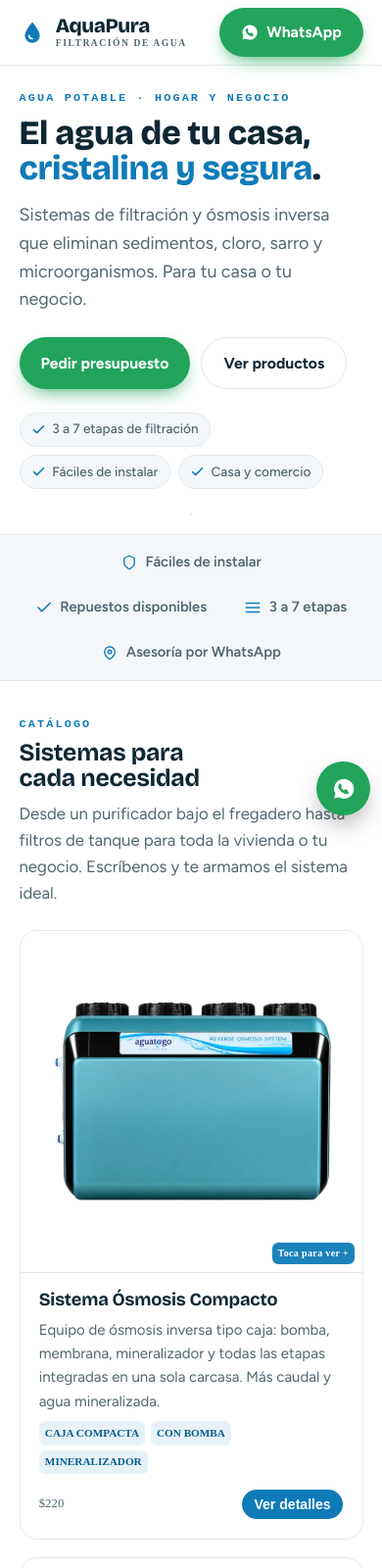
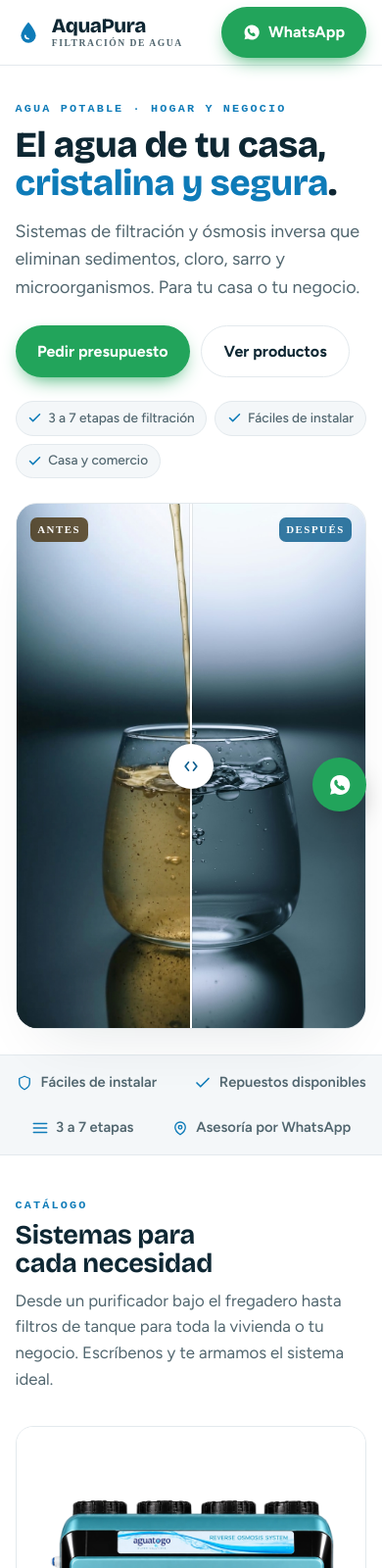
Before and after one commit to francobrito2010-png/aguapura, a plain HTML site: page index.html in a window 390 px wide. Shown: the top 1600 px of the page at 98% size. Drawn offline with nearby package versions, Linux system fonts and the light colour scheme; a web font is replaced by a local one.

Commit message:
Móvil: mostrar diseño de escritorio a ancho fijo (mantiene el vaso antes/después)
En pantallas pequeñas se fuerza width=900 por JS para conservar el layout
de escritorio (hero a 2 columnas con el antes/después) un poco más grande,
en vez del reordenado a una columna. Escritorio sigue responsive.

Co-Authored-By: Claude Opus 4.8 <noreply@anthropic.com>

```diff
--- a/index.html
+++ b/index.html
@@ -1,5 +1,6 @@
 <meta charset="utf-8">
-<meta name="viewport" content="width=device-width, initial-scale=1">
+<meta name="viewport" content="width=device-width, initial-scale=1" id="vp">
+<script>if(typeof screen!=="undefined"&&screen.width<=820){var _m=document.getElementById("vp");if(_m)_m.setAttribute("content","width=900");}</script>
 <title>AquaPura Filtración</title>
 <meta name="description" content="Venta de filtros y sistemas de purificación de agua para hogar y negocio.">
 <meta name="color-scheme" content="light">
@@ -260,26 +261,7 @@ section{padding:clamp(2.6rem,6vw,4.6rem) 0}
 .faq summary::after{content:"+";font-family:"Bricolage Grotesque";font-size:1.35rem;line-height:1;color:var(--accent)}
 .faq details[open] summary::after{content:"\2013"}
 .faq details p{padding:0 1.15rem 1.1rem;color:var(--ink-soft);font-size:.95rem;margin:0}
-/* ajustes para teléfono */
-@media(max-width:600px){
-  .wrap{width:90vw}
-  .hero{padding:1.5rem 0 1.2rem}
-  .hero-grid{gap:1.5rem}
-  .hero h1{font-size:2.15rem}
-  .ba{max-height:62vh;margin-inline:auto;max-width:340px}
-  section{padding:2.2rem 0}
-  .sec-head{margin-bottom:1.5rem}
-  .sec-head h2{font-size:1.55rem}
-  .install{padding:1.4rem}
-  .final-cta{padding:1.8rem 1.3rem}
-  .cut-svg{max-width:300px;margin-inline:auto}
-  .wa-float{right:12px;bottom:12px}
-  .btn{font-size:.98rem}
-}
-@media(max-width:380px){
-  .grid-media{grid-template-columns:1fr 1fr}
-  .hero h1{font-size:1.95rem}
-}
+/* En teléfono se fuerza el diseño de escritorio a ancho fijo (ver script del viewport) */
 
 footer{border-top:1px solid var(--line);background:var(--surface)}
 .foot-grid{display:grid;grid-template-columns:1.4fr 1fr 1fr;gap:2rem;padding:2.6rem 0 1.4rem}
```
